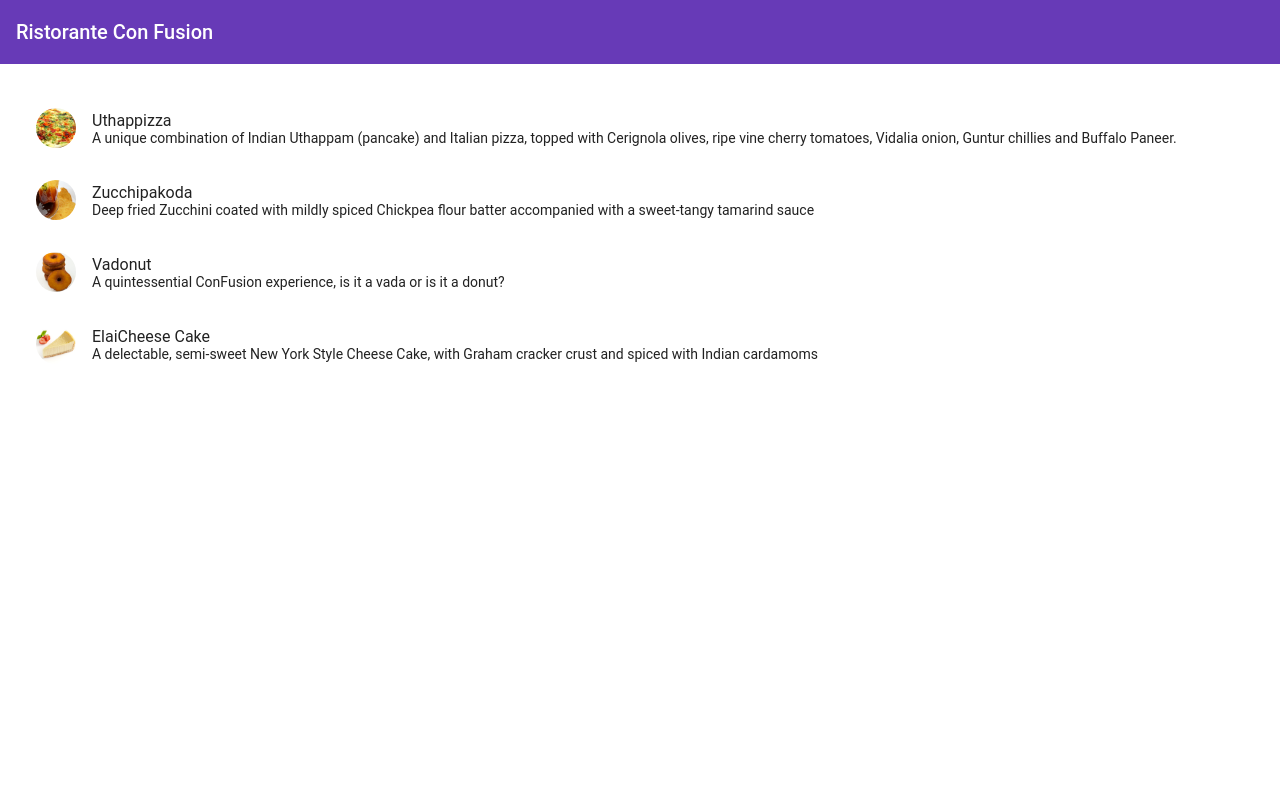
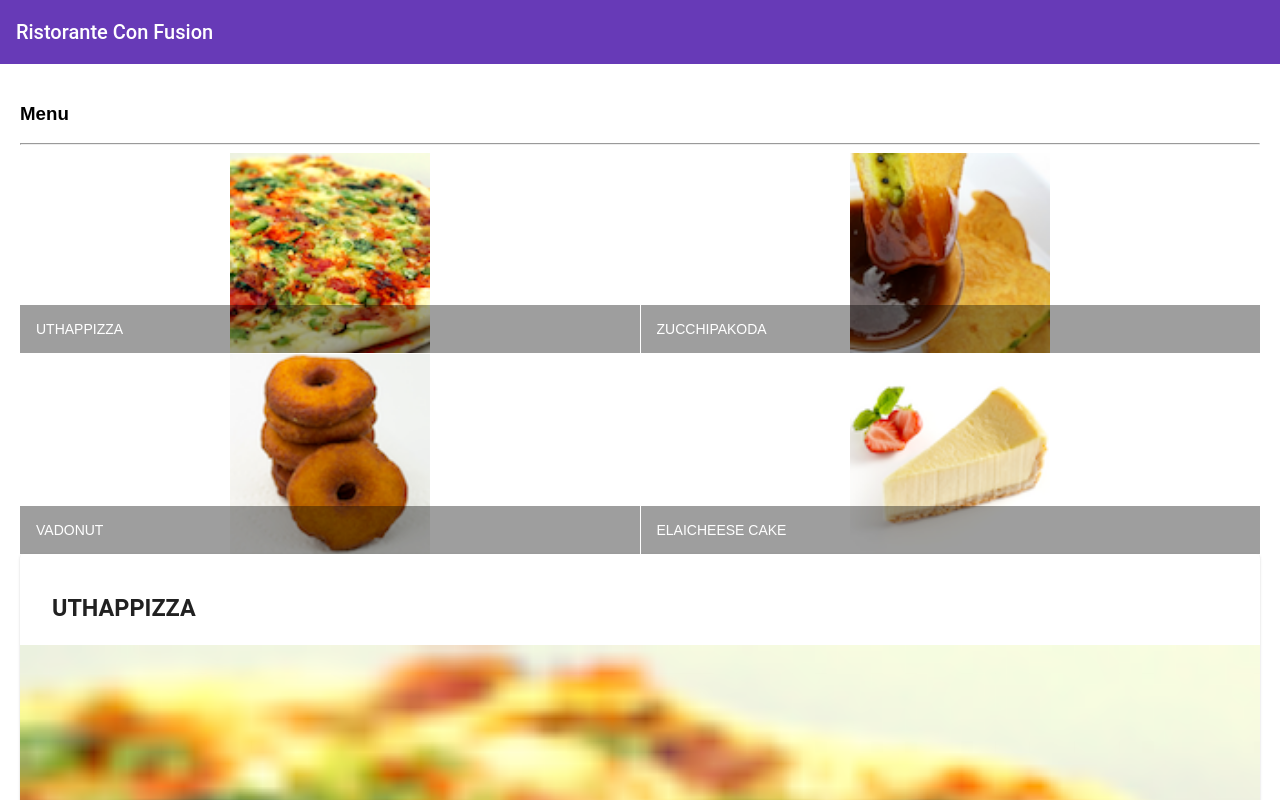
Before and after one commit to pl2ern4/angular-demo, an Angular app: page / in a window 1280 px wide. Shown: the top 800 px of the page. Built offline with nearby package versions, Linux system fonts and the light colour scheme.

Commit message:
Components Part 2

```diff
--- a/src/app/menu/menu.component.html
+++ b/src/app/menu/menu.component.html
@@ -1,11 +1,37 @@
 <div class="container" fxLayout="colomn" fxLayoutGap="10px">
-    <mat-list fxFlex>
-        <mat-list-item *ngFor="let dish of dishes">
-            <img matListAvatar src={{dish.image}} alt={{dish.name}} />
-            <h1 matLine>{{dish.name}}</h1>
-            <p matLine>
-                <span>{{dish.description}}</span>
-            </p>
-        </mat-list-item>
-    </mat-list>
+
+    <div fxFlex>
+        <div>
+            <h3>Menu</h3>
+            <hr>
+        </div>
+        <mat-grid-list cols="2" rowHeight="200px">
+            <mat-grid-tile *ngFor="let dish of dishes">
+                <img height="200px" src={{dish.image}} alt={{dish.name}} />
+                <mat-grid-tile-footer>
+                    <h1 matLine>{{dish.name|uppercase}}</h1>
+                </mat-grid-tile-footer>
+
+            </mat-grid-tile>
+        </mat-grid-list>
+        <div *ngIf="selectedDish">
+            <mat-card>
+                <mat-card-header>
+                    <mat-card-title>
+                        <h3>{{selectedDish.name | uppercase}}</h3>
+                    </mat-card-title>
+                </mat-card-header>
+                <img mat-card-image src={{selectedDish.image}} alt={{selectedDish.name}}>
+                <mat-card-content>
+                    <p>{{selectedDish.description}}
+                    </p>
+                </mat-card-content>
+                <mat-card-actions>
+                    <button mat-button>LIKE</button>
+                    <button mat-button>SHARE</button>
+                </mat-card-actions>
+            </mat-card>
+        </div>
+    </div>
+
 </div>
--- a/src/app/menu/menu.component.ts
+++ b/src/app/menu/menu.component.ts
@@ -1,14 +1,6 @@
 import { Component, OnInit } from '@angular/core';
 import {Dish} from '../shared/dish';
-
-@Component({
-  selector: 'app-menu',
-  templateUrl: './menu.component.html',
-  styleUrls: ['./menu.component.scss']
-})
-export class MenuComponent implements OnInit {
-
-  dishes:Dish[]= [
+const DISHES:Dish[]=[
   {
     id: '0',
     name: 'Uthappizza',
@@ -49,8 +41,20 @@
     label: '',
     price: '2.99',
     description: 'A delectable, semi-sweet New York Style Cheese Cake, with Graham cracker crust and spiced with Indian cardamoms'
-    }];
+  }
+];
 
+@Component({
+  selector: 'app-menu',
+  templateUrl: './menu.component.html',
+  styleUrls: ['./menu.component.scss']
+})
+
+
+export class MenuComponent implements OnInit {
+
+  dishes:Dish[] = DISHES;
+  selectedDish:Dish = DISHES[0];
   constructor() { }
 
   ngOnInit(): void {
```
Also changed, not shown: src/app/app.module.ts (+7 -1 lines). Lines whose indentation alone changed are shown as unchanged.
